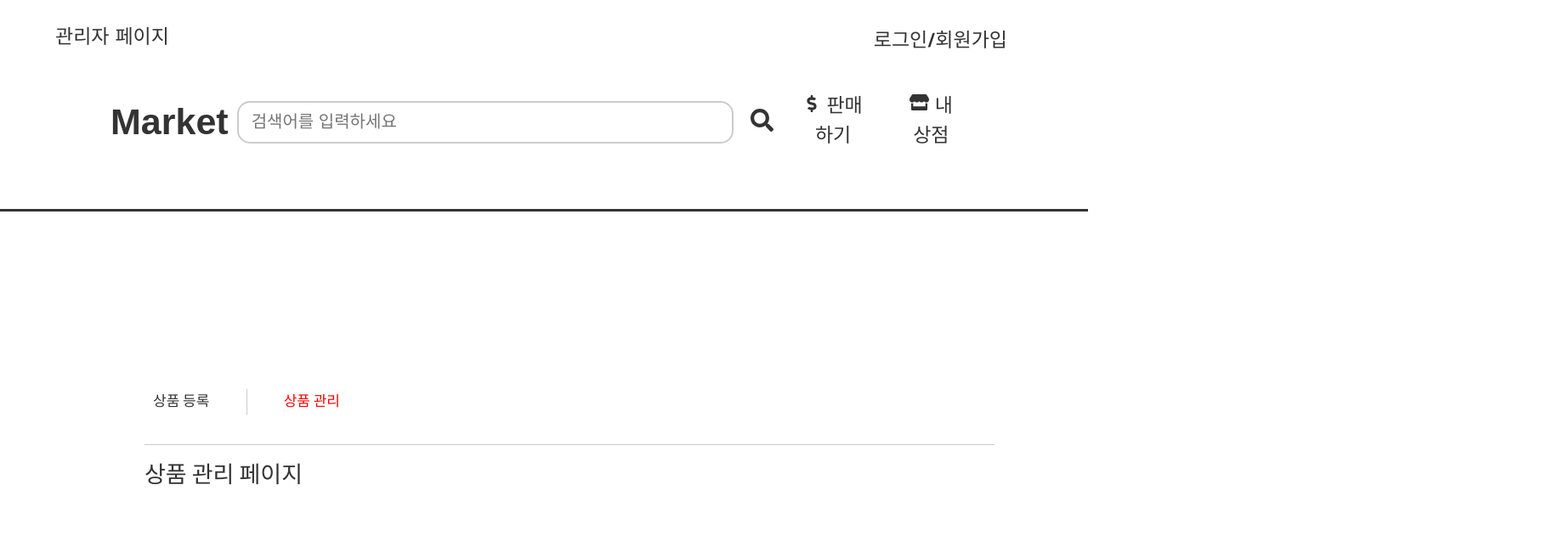
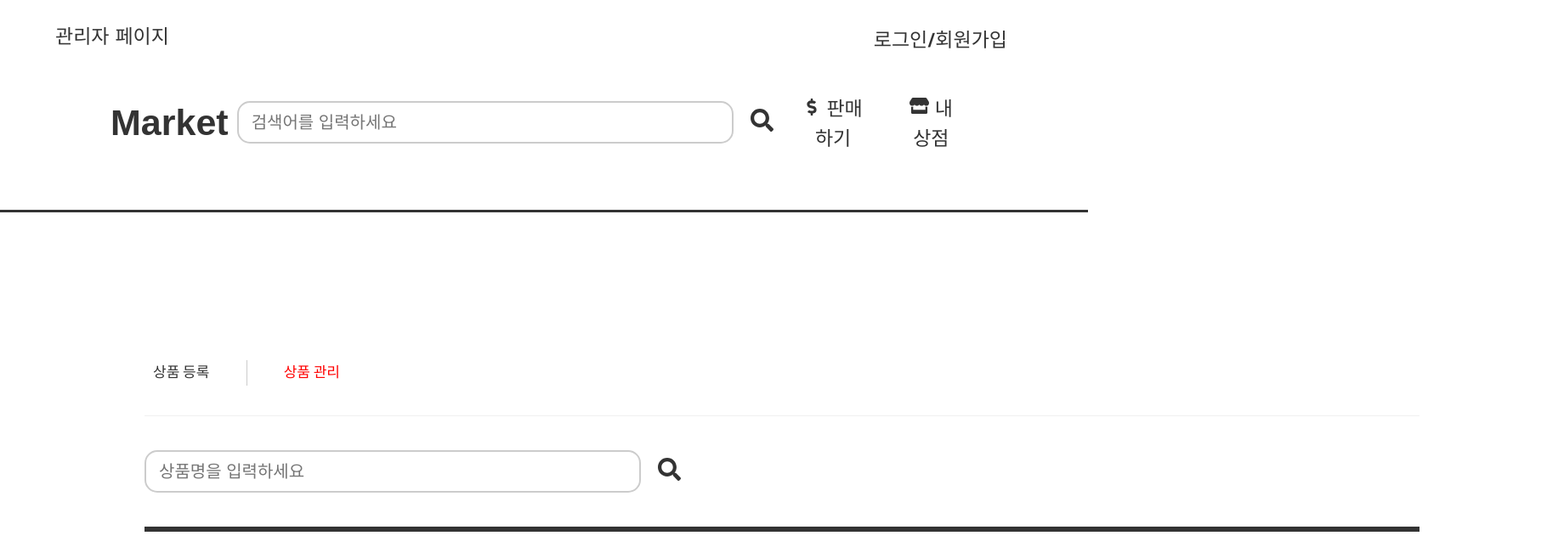
Before and after one commit to KW-DB-Project2/Frontend, a React (Vite) app: page /manage in a window 1280 px wide. Shown: the top 644 px of the page at 85% size, 1840 px wide, since content can reach past the window. Built offline with nearby package versions, Linux system fonts and the light colour scheme; no server answers; a web font is replaced by a local one.

Commit message:
login finish

```diff
--- a/src/modal/LoginHandler.jsx
+++ b/src/modal/LoginHandler.jsx
@@ -48,6 +48,7 @@ const LoginHandler = () => {
           login(account, jwt); // 로그인 시 토큰을 전역 상태에 저장
           localStorage.setItem('refreshToken', res.data.refreshToken);
           // 새 사용자일 경우, 회원가입 상세 모달창 띄우기
+          console.log(isNewUser);
           if (isNewUser) {
             openSignupDetailModal(); // 모달 열기
           } else {
--- a/src/navbar/Navbar.jsx
+++ b/src/navbar/Navbar.jsx
@@ -65,6 +65,15 @@ function Navbar() {
     }
   };
 
+  // 판매하기/내상점 버튼 클릭 처리
+  const handleButtonClick = (path) => {
+    if (token) {
+      navigate(path); // 로그인된 상태에서 페이지로 이동
+    } else {
+      openModal(); // 로그인 안된 상태면 로그인 모달 띄우기
+    }
+  };
+
   return (
     <NavbarContainer>
       <TopBar>
@@ -106,10 +115,10 @@ function Navbar() {
         </SearchContainer>
         {/*판매하기, 내상점 */}
         <ButtonContainer>
-          <NavButton as={Link} to="/add">
+          <NavButton onClick={() => handleButtonClick('/add')}>
             <FaDollarSign size={20} /> 판매하기
           </NavButton>
-          <NavButton as={Link} to="/mypage">
+          <NavButton onClick={() => handleButtonClick('/mypage')}>
             <FaStore /> 내상점
           </NavButton>
         </ButtonContainer>
--- a/src/userpages/Add.jsx
+++ b/src/userpages/Add.jsx
@@ -19,6 +19,7 @@ function Add() {
       </ButtonContainer>
       <Bottombar />
       <Title>상품 정보</Title>
+      <TitleBottombar />
     </Container>
   );
 }
@@ -76,12 +77,18 @@ const VerticalBar = styled.div`
 const Bottombar = styled.div`
   width: 1500px;
   height: 1px;
-  background-color: #ccc;
+  background-color: #f0f0f0;
 `;
 
 const Title = styled.h1`
   font-size: 27px;
   color: #333;
-  margin-bottom: 20px;
+  margin: 40px 0px;
   font-weight: 500;
 `;
+
+const TitleBottombar = styled.div`
+  width: 1500px;
+  height: 3px;
+  background-color: #333;
+`;
--- a/src/userpages/Manage.jsx
+++ b/src/userpages/Manage.jsx
@@ -2,6 +2,9 @@
 import React from 'react';
 import styled from 'styled-components';
 import { useNavigate } from 'react-router-dom';
+
+/* 아이콘 import*/
+import { FaSearch } from 'react-icons/fa';
 
 function Manage() {
   const navigate = useNavigate();
@@ -18,7 +21,15 @@ function Manage() {
         <RightDiv>상품 관리</RightDiv>
       </ButtonContainer>
       <Bottombar />
-      <Title>상품 관리 페이지</Title>
+      <SearchContainer>
+        <SearchInput type="text" placeholder="상품명을 입력하세요" />
+        <SearchButton>
+          <FaSearch size={27} color="#333" />
+        </SearchButton>
+      </SearchContainer>
+      <TitleBottombar />
+      <Attribute></Attribute>
+      <TitleBottombar />
     </Container>
   );
 }
@@ -73,14 +84,44 @@ const VerticalBar = styled.div`
 `;
 
 const Bottombar = styled.div`
-  width: 1000px;
+  width: 1500px;
   height: 1px;
-  background-color: #ccc;
+  background-color: #f0f0f0;
 `;
 
-const Title = styled.h1`
-  font-size: 27px;
-  color: #333;
-  margin-bottom: 20px;
-  font-weight: 500;
+/* 검색창 */
+const SearchContainer = styled.div`
+  display: flex;
+  align-items: center;
+  margin: 40px 0px;
 `;
+
+const SearchInput = styled.input`
+  padding: 8px 15px;
+  border: 2px solid #ccc;
+  margin-right: 10px;
+  border-radius: 15px;
+  width: 550px;
+  height: 30px;
+  font-size: 20px;
+`;
+
+const SearchButton = styled.button`
+  background: none;
+  border: none;
+  cursor: pointer;
+  padding: 0;
+  margin-left: 10px;
+
+  &:hover {
+    opacity: 0.7;
+  }
+`;
+
+const TitleBottombar = styled.div`
+  width: 1500px;
+  height: 3px;
+  background-color: #333;
+`;
+
+const Attribute = styled.div``;
```
